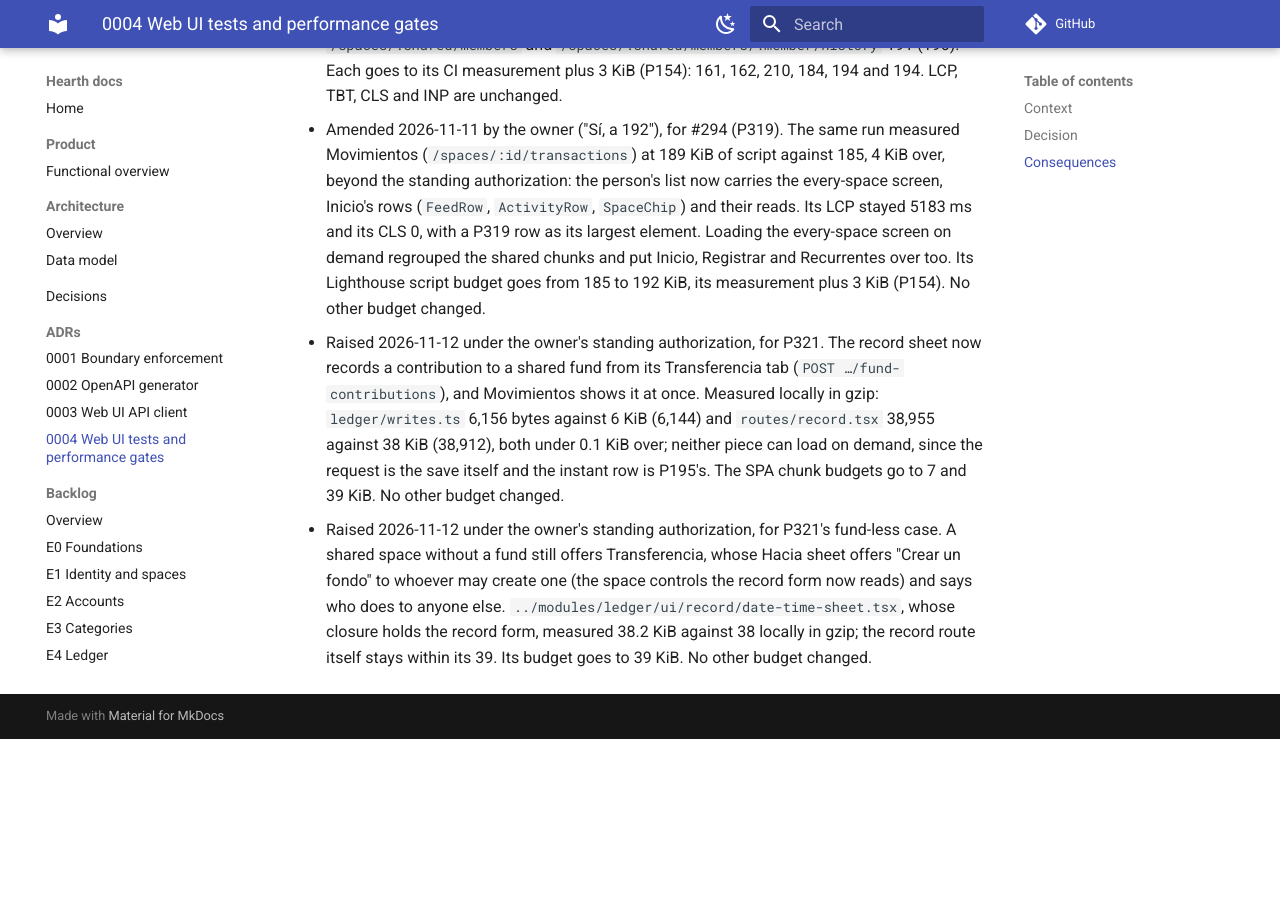
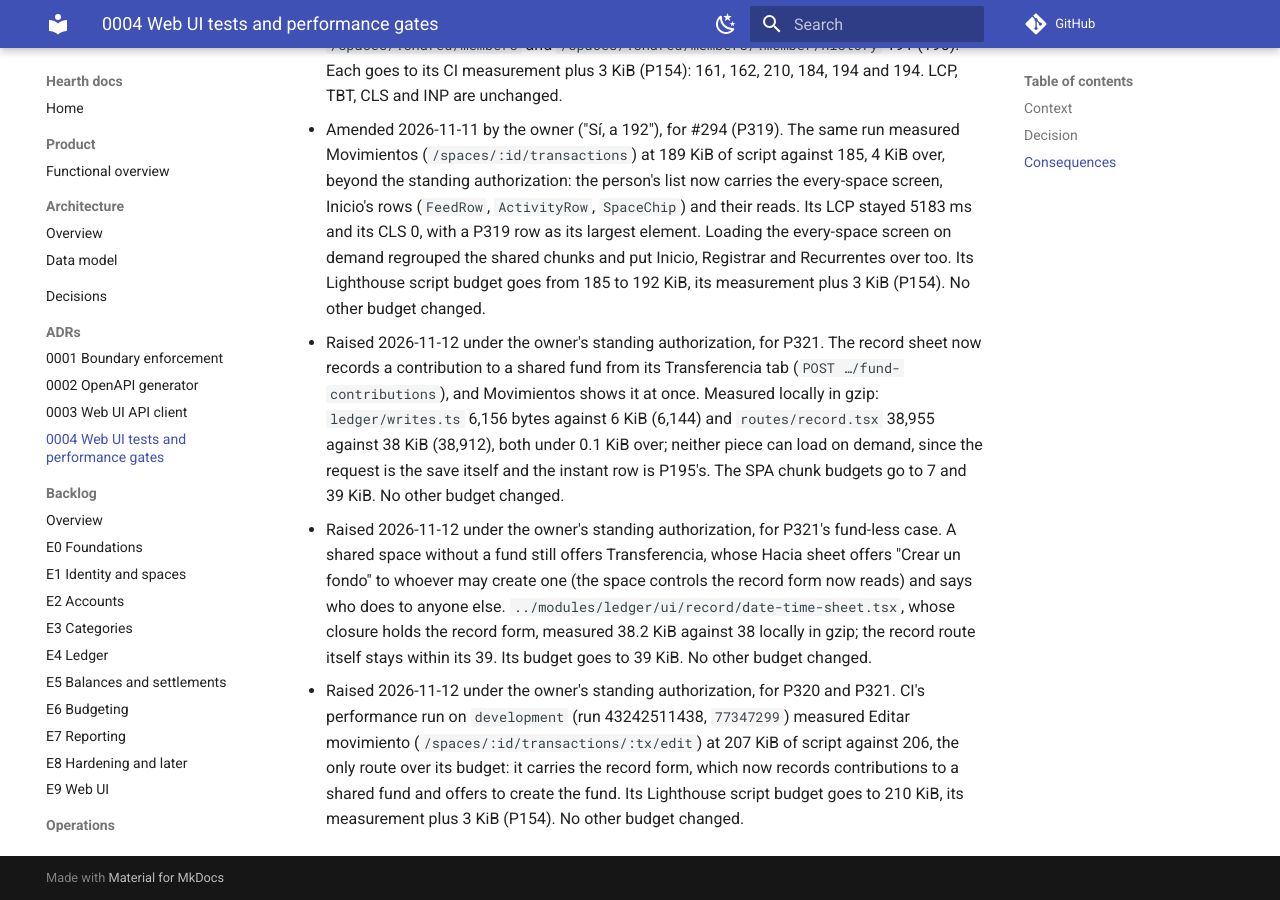
Before and after one commit to Facabore/Hearth, an MkDocs documentation site: the page built from docs/adr/0004-web-ui-testing-and-performance-gates.md, in a window 1280 px wide and 900 px high, scrolled down 8721 px. Built offline with MkDocs 1.6.1 and Material for MkDocs 9.7.7, drawn with Linux system fonts in a browser that asks for light colours; comment, search, counter and statistics services are not loaded; before the commit the page ends 9460 px from its top, so only the background shows below that.

Commit message:
test(perf): Editar movimiento's Lighthouse budget goes to its CI measurement plus 3 KiB (P321)
CI's performance run on development (43242511438, 77347299) measured the
edit route at 207 KiB against 206, raised to 210 under the owner's
standing authorization (ADR 0004).

```diff
--- a/docs/adr/0004-web-ui-testing-and-performance-gates.md
+++ b/docs/adr/0004-web-ui-testing-and-performance-gates.md
@@ -63,3 +63,4 @@ The owner kept React and Next.js on one condition: the UI must be fast, with Cor
 - Amended 2026-11-11 by the owner ("Sí, a 192"), for #294 (P319). The same run measured Movimientos (`/spaces/:id/transactions`) at 189 KiB of script against 185, 4 KiB over, beyond the standing authorization: the person's list now carries the every-space screen, Inicio's rows (`FeedRow`, `ActivityRow`, `SpaceChip`) and their reads. Its LCP stayed 5183 ms and its CLS 0, with a P319 row as its largest element. Loading the every-space screen on demand regrouped the shared chunks and put Inicio, Registrar and Recurrentes over too. Its Lighthouse script budget goes from 185 to 192 KiB, its measurement plus 3 KiB (P154). No other budget changed.
 - Raised 2026-11-12 under the owner's standing authorization, for P321. The record sheet now records a contribution to a shared fund from its Transferencia tab (`POST …/fund-contributions`), and Movimientos shows it at once. Measured locally in gzip: `ledger/writes.ts` 6,156 bytes against 6 KiB (6,144) and `routes/record.tsx` 38,955 against 38 KiB (38,912), both under 0.1 KiB over; neither piece can load on demand, since the request is the save itself and the instant row is P195's. The SPA chunk budgets go to 7 and 39 KiB. No other budget changed.
 - Raised 2026-11-12 under the owner's standing authorization, for P321's fund-less case. A shared space without a fund still offers Transferencia, whose Hacia sheet offers "Crear un fondo" to whoever may create one (the space controls the record form now reads) and says who does to anyone else. `../modules/ledger/ui/record/date-time-sheet.tsx`, whose closure holds the record form, measured 38.2 KiB against 38 locally in gzip; the record route itself stays within its 39. Its budget goes to 39 KiB. No other budget changed.
+- Raised 2026-11-12 under the owner's standing authorization, for P320 and P321. CI's performance run on `development` (run 43242511438, `77347299`) measured Editar movimiento (`/spaces/:id/transactions/:tx/edit`) at 207 KiB of script against 206, the only route over its budget: it carries the record form, which now records contributions to a shared fund and offers to create the fund. Its Lighthouse script budget goes to 210 KiB, its measurement plus 3 KiB (P154). No other budget changed.
```
Also changed, not shown: 1 other file.
